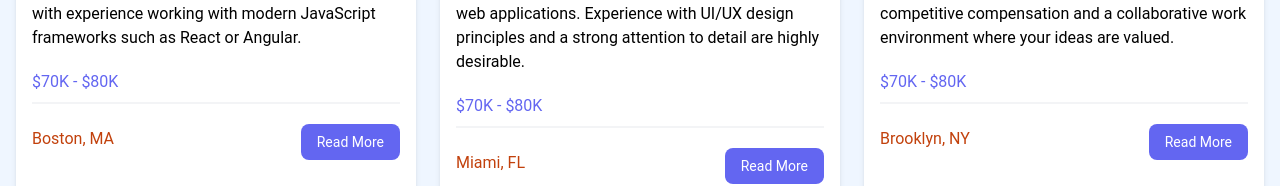
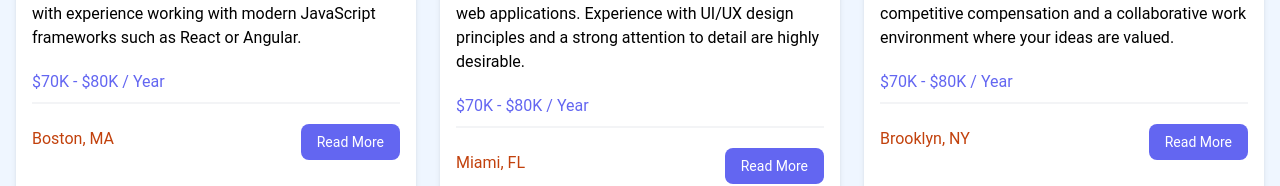
Before and after one commit to MrItzreal/react-crash-2024, a React (Vite) app: page / in a window 1280 px wide. Shown: the part 839-1025 px from the top of the page. Built offline with nearby package versions, Linux system fonts and the light colour scheme.

Commit message:
minor change. Forgot to add / Year after the salary

```diff
--- a/src/components/JobListing.jsx
+++ b/src/components/JobListing.jsx
@@ -10,7 +10,7 @@ const JobListing = ({ job }) => {
 
         <div className="mb-5">{job.description}</div>
 
-        <h3 className="text-indigo-500 mb-2">{job.salary}</h3>
+        <h3 className="text-indigo-500 mb-2">{job.salary} / Year</h3>
 
         <div className="border border-gray-100 mb-5"></div>
 
```
